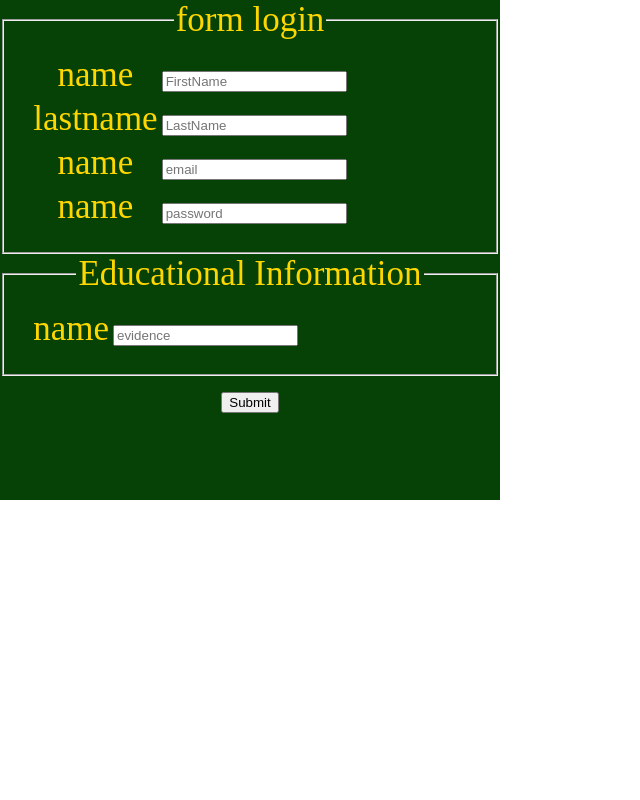
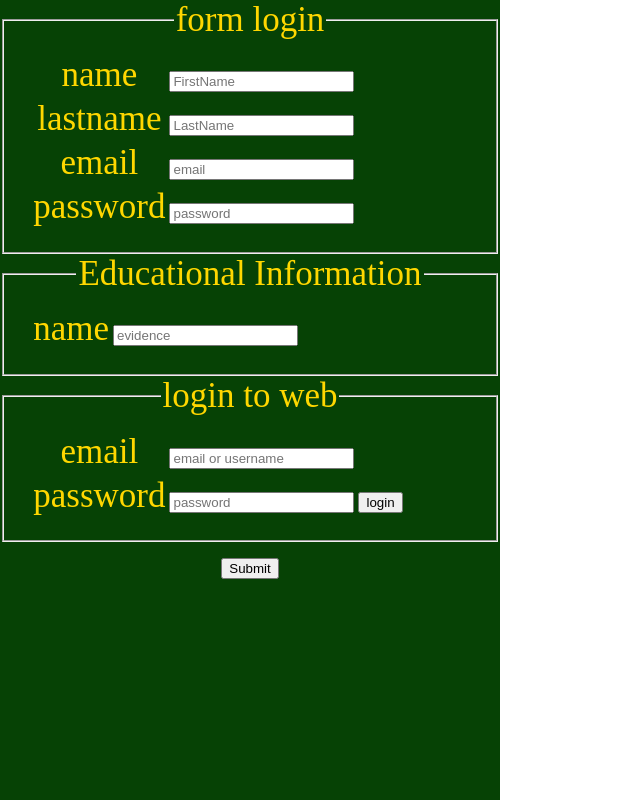
Before and after one commit to savadkoohy/micro-git, a plain HTML site: page index.html in a window 1280 px wide. Shown: the whole page, without its empty margins (0-640 px from the left). Drawn offline with Linux system fonts and the light colour scheme.

Commit message:
creat a form register

```diff
--- a/index.html
+++ b/index.html
@@ -18,11 +18,11 @@
                     <td><input type="text" name="lastname" placeholder="LastName" id="LastName" /></td>
                 </tr>
                 <tr>
-                    <td><label for="Email">name</label></td>
+                    <td><label for="Email">email</label></td>
                     <td><input type="email" name="EMAIL" placeholder="email" id="Email" /></td>
                 </tr>
                 <tr>
-                    <td><label for="PasWord">name</label></td>
+                    <td><label for="PasWord">password</label></td>
                     <td><input type="password" name="pasword" placeholder="password" id="PasWord" /></td>
                 </tr>
             </table>
@@ -36,7 +36,22 @@
                 </tr>
             </table>
         </fieldset>
+        <fieldset>
+            <legend>login to web</legend>
+            <table>
+                <tr>
+                    <td><label for="Email">email</label></td>
+                    <td><input type="email" name="firstname" placeholder="email or username" id="Email" /></td>
+                </tr>
+                <tr>
+                    <td><label for="pasword">password</label></td>
+                    <td><input type="password" name="PassWord" placeholder="password" id="pasword" /></td>
+                    <td><button>login</button></td>
+                </tr>
+            </table>
+        </fieldset>
         <input type="submit" name="login" />
+
     </form>
 </body>
 </html>
--- a/main.css
+++ b/main.css
@@ -6,7 +6,7 @@ body{
 
 form {
     width: 500px;
-    height: 500px;
+    height: 800px;
     color: gold;
     background: #064205;
     text-align:center;
```
